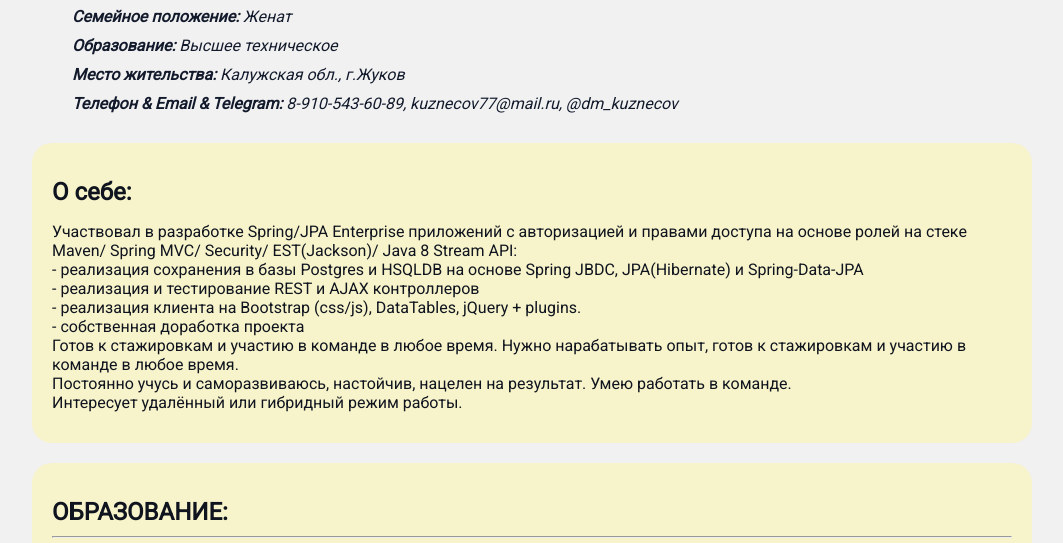
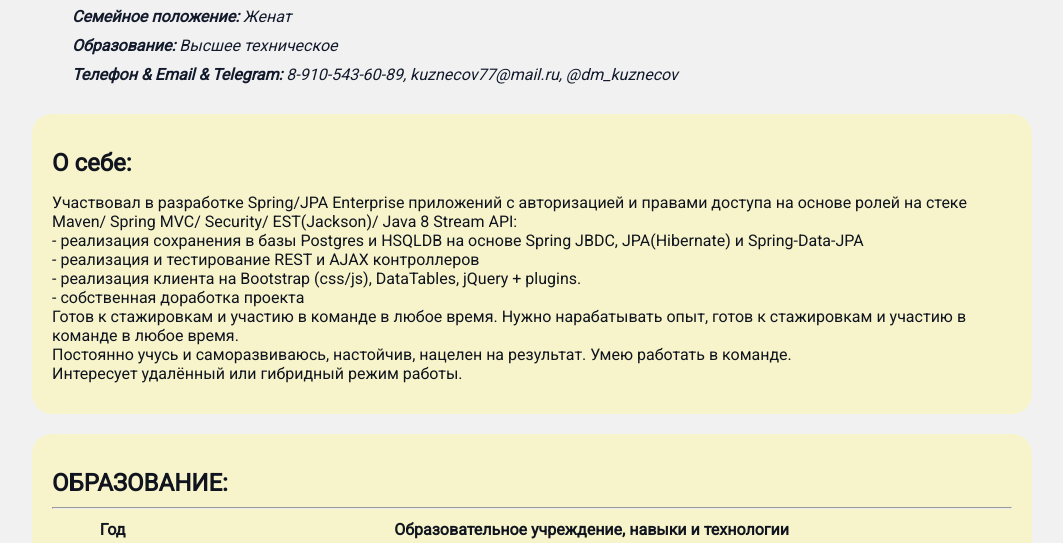
Before and after one commit to dikk13/CV, a plain HTML site: page index.html in a window 1280 px wide. Shown: the part 141-684 px from the top of the page, without its empty margins (108-1171 px from the left). Drawn offline with nearby package versions, Linux system fonts and the light colour scheme; a script that the page names is missing.

Commit message:
Add files via upload

```diff
--- a/index.html
+++ b/index.html
@@ -7,14 +7,11 @@
 <body>
     <div class="container">
         <div class="info">
-            <!-- <img src="IMG-2023.jpg" width="200" alt="здесь моя фотка" class="avatar"> -->
             <div class="info-text">
                 <h1>Кузнецов Дмитрий</h1>
-                <!-- <p><strong>Дата и место рождения:</strong> 15 мая 1977г., г.Москва</p> -->
                 <p><strong>Место рождения:</strong> г.Москва</p>
                 <p><strong>Семейное положение:</strong> Женат</p>
                 <p><strong>Образование:</strong> Высшее техническое</p>
-                <p><strong>Место жительства:</strong> Калужская обл., г.Жуков</p>
                 <p><strong>Телефон & Email & Telegram:</strong> 8-910-543-60-89, kuznecov77@mail.ru, @dm_kuznecov</p>
             </div>
         </div>
@@ -22,10 +19,6 @@
         <div class="card bg-yellow">
           <h2>О себе:</h2>
           <p>
-            <!-- До настоящего времени трудовая деятельность в основном связана с инженерными специальностями в соответствии
-             с образованием в сфере энергетики.<br>
-             Есть непреодолимое желание сменить профессию, в связи с чем в течении 3-х
-             лет изучаю Java и сопутствующие технологии. <br> -->
              Участвовал в разработке Spring/JPA Enterprise приложений c авторизацией и правами доступа на основе ролей на стеке Maven/ Spring MVC/ Security/ EST(Jackson)/ Java 8 Stream API:<br>
               -  реализация сохранения в базы Postgres и HSQLDB на основе Spring JBDC, JPA(Hibernate) и Spring-Data-JPA<br>
               -  реализация и тестирование REST и AJAX контроллеров<br>
@@ -80,34 +73,6 @@
           </table>
       </div>
 
-      <!-- <div class="card bg-yellow">
-          <h3>Ссылки Github:</h3>
-          <ul class="link-list">
-              <li>
-                <a href="https://github.com/dikk13/PP_3_1_1_CRUDSpringBoot.git" target="_blank">PP_3_1_1_CRUDSpringBoot -
-                    решение задачи из курса по переносу ранее созданного CRUD-приложения на SpringBoot.
-                </a>
-              </li>
-              <li>
-                <a href="https://github.com/dikk13/PP_3_1_4_REST_JS.git" target="_blank">PP_3_1_4_REST_JS -
-                    решение задачи из курса по созданию REST-контроллеров для приложения и создание представлений
-                    с использованием JavaScript с помощью Fetch API.
-                </a>
-              </li>
-              <li>
-                <a href="https://github.com/dikk13/PP_3_1_6_RestTemplate.git" target="_blank">PP_3_1_6_RestTemplate -
-                    работа с REST-template и взаимодействие с открытым REST API.
-                </a>
-              </li>
-              <li>
-                <a href="https://github.com/dikk13/cinema_base_2.git" target="_blank">cinema_base_2 -
-                    backend web-приложения с использованием технологий фреймворка Spring, базы данных PostgreSQL.
-                    Проект собран в Maven.
-                </a>
-              </li>
-          </ul>
-      </div> -->
-
         <div class="card bg-yellow">
             <h2>МЕСТА РАБОТЫ: (трудовой стаж с 1998 года)</h2>
             <hr>
@@ -138,51 +103,8 @@
                     <td>1998 – 1999</td>
                     <td>ОАО ММЗ “Серп и Молот”. Электромеханик.</td>
                 </tr>
-                <!-- <tr>
-                    <td>1998</td>
-                    <td>Автомеханик, автоэлектрик ООО”Автолайт”, ООО”Альфа Сервис”.</td>
-                </tr> -->
             </table>
         </div>
-
-
-        <!-- <div class="contact">
-            <div class="card bg-blue">
-                <h2>Связаться со мной</h2>
-                <form action="/">
-                    <div class="row">
-                        <div class="form-group">
-                            <label for="name">Ваше имя:</label>
-                            <input type="text" id="name" placeholder="Введите ваше имя..." required>
-                        </div>
-
-                        <div class="form-group">
-                            <label for="email">Ваш email:</label>
-                            <input type="text" id="imail" placeholder="Введите email..." required>
-                        </div>
-                    </div>
-                    <div class="form-group">
-                        <label for="text">Ваше сообщение:</label>
-                        <textarea name="" id="" cols="30" rows="5"></textarea>
-                    </div>
-
-                    <input class="btn" type="submit" value="Связаться!">
-                </form>
-
-                <div class="position">
-                    <div class="box"></div>
-                </div>
-
-            </div>
-
-        </div> -->
-
-        <!-- <div class="box-model">
-            <div></div>
-            <div></div>
-            <div></div>
-            <div></div>
-        </div> -->
 
         <div style="margin-bottom: 500px;"></div>
 
```
